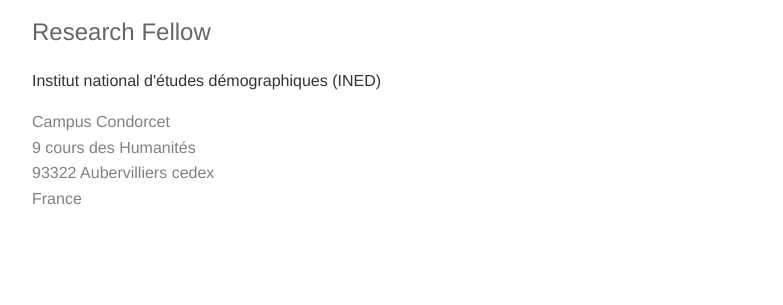
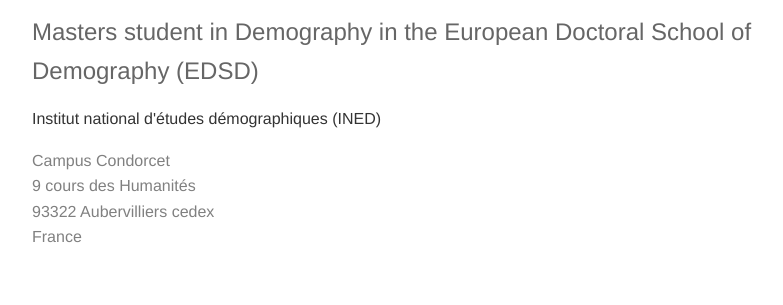
Before and after one commit to citrigos/citrigos.github.io, a plain HTML site: page index.html in a window 1280 px wide. Shown: the part 495-800 px from the top of the page, without its empty margins (8-791 px from the left). Drawn offline with Linux system fonts and the light colour scheme.

Commit message:
Update index.html

```diff
--- a/index.html
+++ b/index.html
@@ -116,7 +116,7 @@
         </div>
 
         <div class="affiliations">
-            <h2 class="title">Research Fellow</h2>
+            <h2 class="title">Masters student in Demography in the European Doctoral School of Demography (EDSD)</h2>
             <p>Institut national d'études démographiques (INED)</p>
             <p class="address">
                 Campus Condorcet<br>
```
